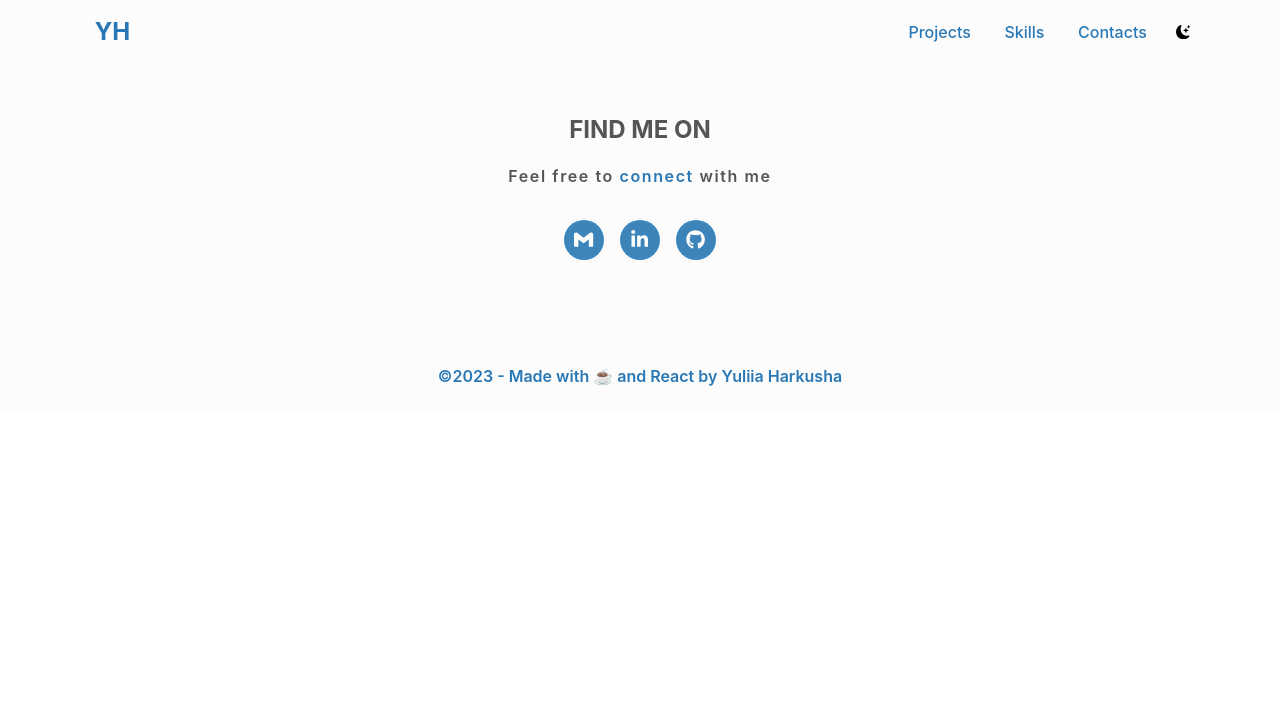
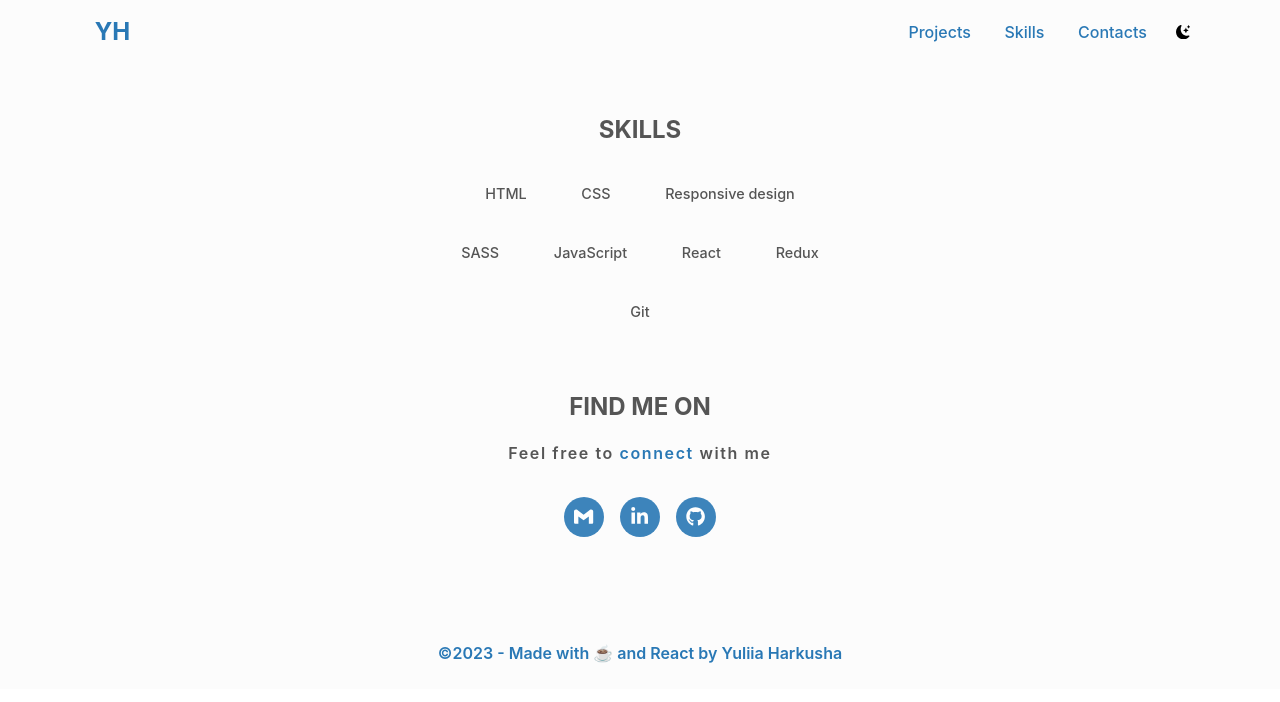
Before and after one commit to Yuliia-Harkusha/portfolio, a React (Create React App) app: page / in a window 1280 px wide. Shown: the top 702 px of the page. Built offline with nearby package versions, Linux system fonts and the light colour scheme; the HTML template or start-up script is replaced by a standard one.

Commit message:
skills section

```diff
--- a/src/App.css
+++ b/src/App.css
@@ -2,6 +2,7 @@
   line-height: 1.5;
   color: var(--clr-fg);
   background-color: var(--clr-bg);
+  position: relative;
 }
 
 .light {
--- a/src/App.jsx
+++ b/src/App.jsx
@@ -1,6 +1,7 @@
 import { useContext } from 'react';
 import { ThemeContext } from 'context/theme';
 import { Header } from 'components/Header/Header';
+import { Skills } from 'components/Skills/Skills';
 import { Contacts } from 'components/Contacts/Contacts';
 import { Footer } from 'components/Footer/Footer';
 import './App.css';
@@ -12,6 +13,7 @@ export const App = () => {
     <div id="top" className={`${themeName} app`}>
       <Header />
       <main>
+        <Skills />
         <Contacts />
       </main>
       <Footer />
--- a/src/components/Skills/Skills.css
+++ b/src/components/Skills/Skills.css
@@ -0,0 +1,12 @@
+.skills__list {
+  max-width: 450px;
+  width: 95%;
+  margin: 0 auto;
+  display: flex;
+  flex-wrap: wrap;
+  justify-content: center;
+}
+
+.skills__list-item {
+  margin: 0.5em;
+}
--- a/src/components/Skills/Skills.jsx
+++ b/src/components/Skills/Skills.jsx
@@ -0,0 +1,22 @@
+import { nanoid } from 'nanoid';
+import { skills } from 'source';
+import './Skills.css';
+
+export const Skills = () => {
+  if (!skills.length) return null;
+
+  return (
+    <section className="section skills">
+      <h2 className="section__title">Skills</h2>
+      <ul className="skills__list">
+        {skills.map(skill => {
+          return (
+            <li key={nanoid()} className="skills__list-item btn">
+              {skill}
+            </li>
+          );
+        })}
+      </ul>
+    </section>
+  );
+};
--- a/src/source.js
+++ b/src/source.js
@@ -0,0 +1,12 @@
+const skills = [
+  'HTML',
+  'CSS',
+  'Responsive design',
+  'SASS',
+  'JavaScript',
+  'React',
+  'Redux',
+  'Git',
+];
+
+export { skills };
```
